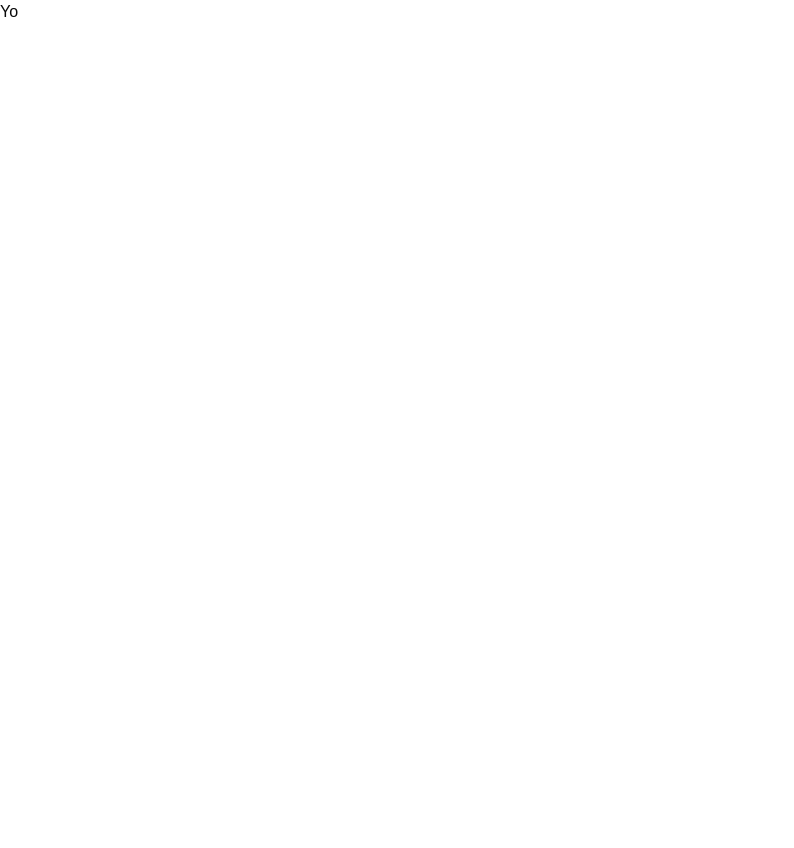
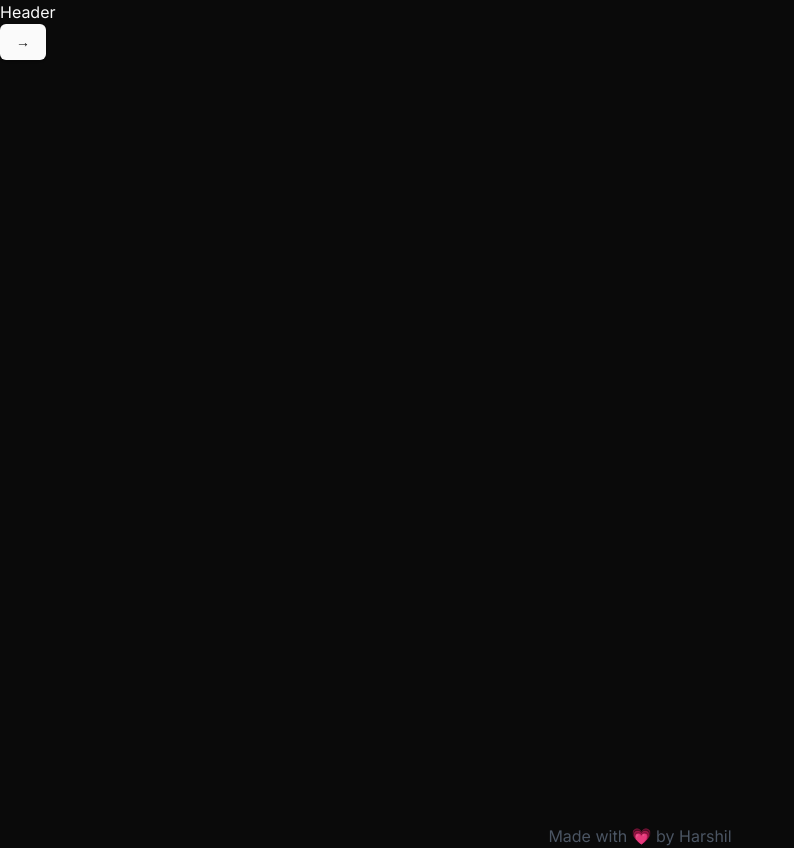
Before and after one commit to harshiltomar/scrumify, a Next.js app: page / in a window 1280 px wide. Shown: the whole page, without its empty margins (0-794 px from the left). Before the commit the page ends 800 px from the top, so only its background shows below. Built offline with nearby package versions, Linux system fonts and the light colour scheme.

Commit message:
chore: theme init, header init

```diff
--- a/app/layout.js
+++ b/app/layout.js
@@ -1,29 +1,33 @@
 import localFont from "next/font/local";
 import "./globals.css";
+import { ThemeProvider } from "@/components/theme-provider";
+import { Inter } from 'next/font/google';
+import Header from "@/components/header";
 
-const geistSans = localFont({
-  src: "./fonts/GeistVF.woff",
-  variable: "--font-geist-sans",
-  weight: "100 900",
-});
-const geistMono = localFont({
-  src: "./fonts/GeistMonoVF.woff",
-  variable: "--font-geist-mono",
-  weight: "100 900",
-});
+const inter = Inter({ subsets: ["latin"]})
 
 export const metadata = {
   title: "Scrumify",
-  description: "Next JS, Shadcn UI, Tailwind, Clerk, NeonDB based Jira sort of Platform",
+  description:
+    "Next JS, Shadcn UI, Tailwind, Clerk, NeonDB based Jira sort of Platform",
 };
 
 export default function RootLayout({ children }) {
   return (
     <html lang="en">
       <body
-        className={`${geistSans.variable} ${geistMono.variable} antialiased`}
+        className={`${inter.className}`}
       >
-        {children}
+        <ThemeProvider
+          attribute="class"
+          defaultTheme="dark"
+        >
+          <Header/>
+          <main className="min-h-screen">{children}</main>
+          <footer className="container mx-auto px-4 text-center text-gray-600">
+            <p>Made with 💗 by Harshil</p>
+          </footer>
+        </ThemeProvider>
       </body>
     </html>
   );
--- a/app/page.js
+++ b/app/page.js
@@ -1,10 +1,11 @@
+import { Button } from "@/components/ui/button";
 import Image from "next/image";
 
 export default function Home() {
   let hello;
   return (
     <div>
-      Yo
+      <Button>&rarr;</Button>
     </div>
   );
 }
--- /dev/null
+++ b/components/header.jsx
@@ -0,0 +1,9 @@
+import React from 'react'
+
+export default function Header() {
+  return (
+    <div>
+      Header
+    </div>
+  )
+}
--- /dev/null
+++ b/components/theme-provider.jsx
@@ -0,0 +1,8 @@
+"use client"
+
+import * as React from "react"
+import { ThemeProvider as NextThemesProvider } from "next-themes"
+
+export function ThemeProvider({ children, ...props }) {
+  return <NextThemesProvider {...props}>{children}</NextThemesProvider>
+}
```
Also changed, not shown: 1 other file (tests, documents, lock files or other folders).
